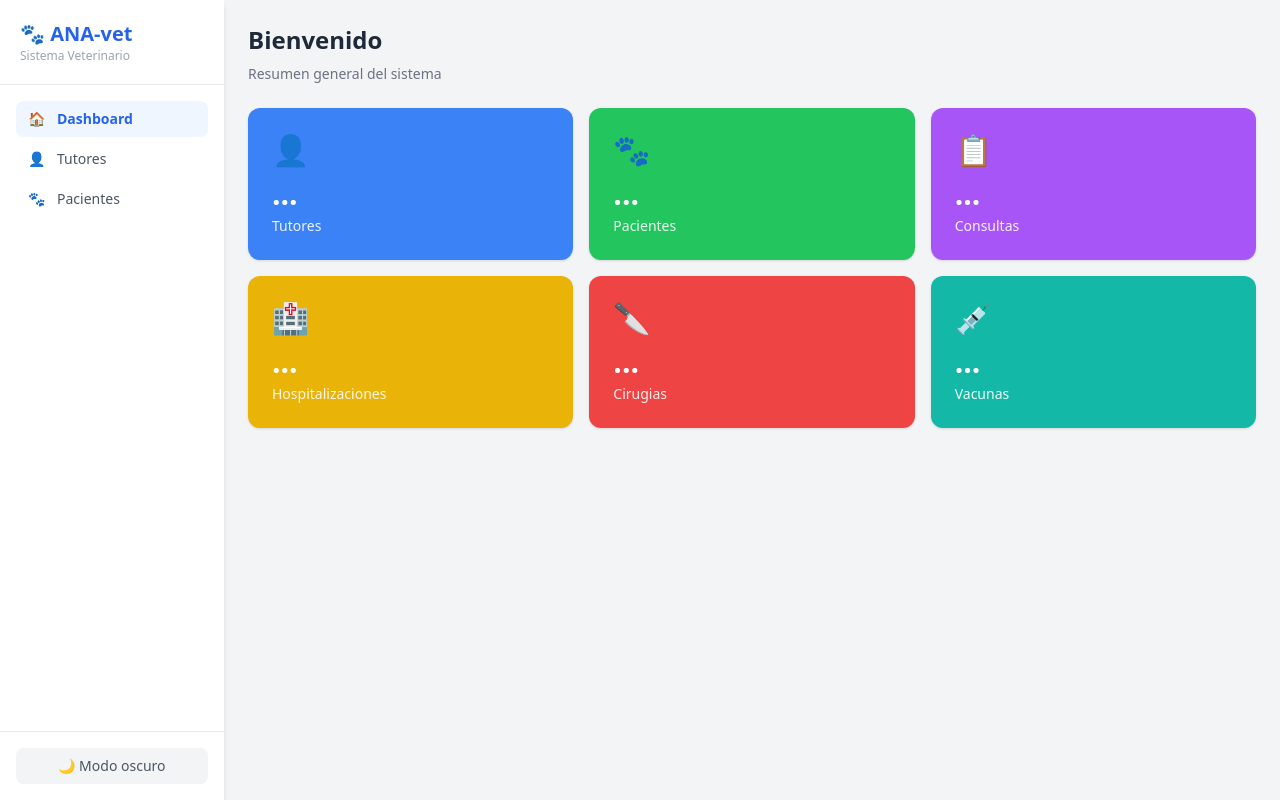
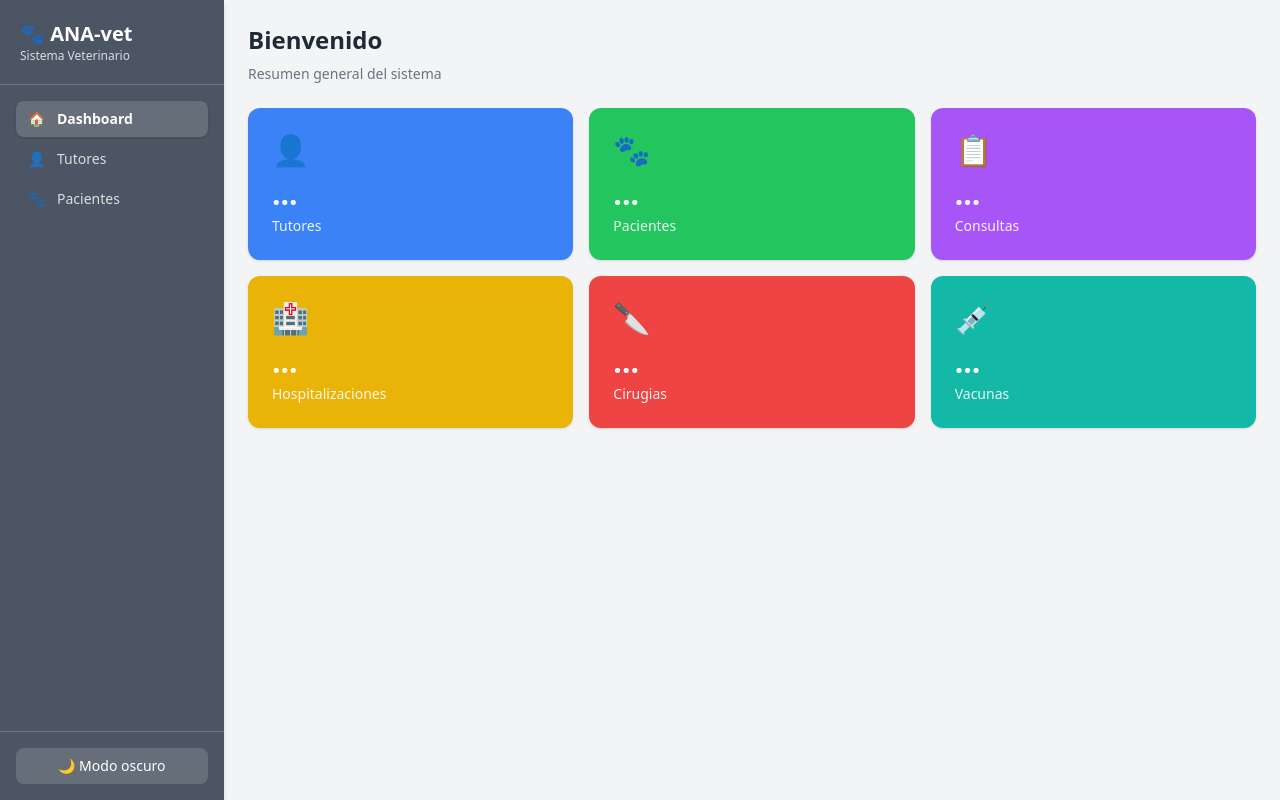
Before and after one commit to agdisc11/ANA-vet, a React (Create React App) app in the folder frontend/clinica-vet-frontend/: page / in a window 1280 px wide. Built offline with nearby package versions, Linux system fonts and the light colour scheme; no server answers.

Commit message:
feat: add selected animal sidebar theming and species/breed selects

```diff
--- a/frontend/clinica-vet-frontend/src/App.js
+++ b/frontend/clinica-vet-frontend/src/App.js
@@ -1,5 +1,6 @@
 import { BrowserRouter, Routes, Route } from 'react-router-dom';
 import { ThemeProvider } from './ThemeContext';
+import { SelectedAnimalProvider } from './SelectedAnimalContext';
 import Sidebar from './components/Sidebar';
 import Dashboard from './pages/Dashboard';
 import Tutores from './pages/Tutores';
@@ -12,6 +13,7 @@ import Vacunas from './pages/Vacunas';
 
 function App() {
   return (
+    <SelectedAnimalProvider>
       <ThemeProvider>
         <BrowserRouter>
           <div className="flex h-screen bg-gray-100 dark:bg-gray-800 text-gray-900 dark:text-gray-100">
@@ -31,6 +33,7 @@ function App() {
         </div>
       </BrowserRouter>
     </ThemeProvider>
+  </SelectedAnimalProvider>
   );
 }
 
--- /dev/null
+++ b/frontend/clinica-vet-frontend/src/SelectedAnimalContext.js
@@ -0,0 +1,117 @@
+import { createContext, useContext, useMemo, useState } from 'react';
+
+const SelectedAnimalContext = createContext();
+
+const speciesColorMap = {
+  perro: '#B7791F',
+  gato: '#4A5568',
+  conejo: '#9F7AEA',
+  ave: '#319795',
+  reptil: '#2F855A',
+  huron: '#805AD5',
+  caballo: '#D69E2E',
+  default: '#4B5563',
+};
+
+const breedColorMap = {
+  labrador: '#D69E2E',
+  'pastor alemán': '#A05622',
+  'golden retriever': '#E9A34C',
+  beagle: '#DD6B20',
+  rottweiler: '#9B2C2C',
+  'bulldog francés': '#F6AD55',
+  chihuahua: '#F6E05E',
+  'shih tzu': '#B794F4',
+  siames: '#4A5568',
+  persa: '#718096',
+  'maine coon': '#6B46C1',
+  sphynx: '#A0AEC0',
+  bengalí: '#ED8936',
+  abisinio: '#C05621',
+  ragdoll: '#63B3ED',
+  angora: '#F687B3',
+  neozelandés: '#9F7AEA',
+  'mini lop': '#F56565',
+  belier: '#68D391',
+  holandés: '#2B6CB0',
+  periquito: '#48BB78',
+  canario: '#F6E05E',
+  cacatúa: '#D69E2E',
+  loro: '#38B2AC',
+  agapornis: '#2F855A',
+  iguana: '#2F855A',
+  serpiente: '#718096',
+  tortuga: '#2C7A7B',
+  camaleón: '#38A169',
+  gecko: '#68D391',
+  'pura sangre': '#C05621',
+  andaluz: '#805AD5',
+  'cuarto de milla': '#D69E2E',
+  criollo: '#CC7722',
+  frisón: '#2D3748',
+};
+
+function stringToColor(value) {
+  const str = value?.trim().toLowerCase() || '';
+  let hash = 0;
+  for (let i = 0; i < str.length; i += 1) {
+    hash = str.charCodeAt(i) + ((hash << 5) - hash);
+  }
+  const h = Math.abs(hash % 360);
+  return `hsl(${h}, 60%, 50%)`;
+}
+
+function getAnimalColor(animal) {
+  if (!animal?.especie) return speciesColorMap.default;
+  const especie = animal.especie.toLowerCase();
+  const breed = animal.raza?.trim().toLowerCase();
+  if (breed) {
+    return breedColorMap[breed] ?? stringToColor(breed);
+  }
+  return speciesColorMap[especie] ?? speciesColorMap.default;
+}
+
+function isDarkColor(hex) {
+  if (!hex?.startsWith('#')) return true;
+  const intValue = parseInt(hex.slice(1), 16);
+  const r = (intValue >> 16) & 255;
+  const g = (intValue >> 8) & 255;
+  const b = intValue & 255;
+  const brightness = (r * 299 + g * 587 + b * 114) / 1000;
+  return brightness < 150;
+}
+
+export function SelectedAnimalProvider({ children }) {
+  const [selectedAnimal, setSelectedAnimal] = useState(null);
+
+  const selectedAnimalColor = useMemo(
+    () => getAnimalColor(selectedAnimal),
+    [selectedAnimal]
+  );
+
+  const selectedAnimalTextColor = useMemo(
+    () => (isDarkColor(selectedAnimalColor) ? '#FFFFFF' : '#1F2937'),
+    [selectedAnimalColor]
+  );
+
+  return (
+    <SelectedAnimalContext.Provider
+      value={{
+        selectedAnimal,
+        setSelectedAnimal,
+        selectedAnimalColor,
+        selectedAnimalTextColor,
+      }}
+    >
+      {children}
+    </SelectedAnimalContext.Provider>
+  );
+}
+
+export function useSelectedAnimal() {
+  const context = useContext(SelectedAnimalContext);
+  if (!context) {
+    throw new Error('useSelectedAnimal must be used within SelectedAnimalProvider');
+  }
+  return context;
+}
--- a/frontend/clinica-vet-frontend/src/components/Sidebar.js
+++ b/frontend/clinica-vet-frontend/src/components/Sidebar.js
@@ -1,5 +1,6 @@
 import { Link, useLocation } from 'react-router-dom';
 import { useTheme } from '../ThemeContext';
+import { useSelectedAnimal } from '../SelectedAnimalContext';
 
 const links = [
   { to: '/', label: 'Dashboard', icon: '🏠' },
@@ -10,27 +11,39 @@ const links = [
 export default function Sidebar() {
   const { pathname } = useLocation();
   const { isDark, toggleTheme } = useTheme();
+  const { selectedAnimalColor } = useSelectedAnimal();
+  const sidebarStyle = selectedAnimalColor ? { backgroundColor: selectedAnimalColor } : undefined;
 
   return (
-    <aside className="w-56 bg-white dark:bg-gray-900 shadow-md flex flex-col">
-      <div className="p-5 border-b dark:border-gray-700">
-        <h1 className="text-xl font-bold text-blue-600">🐾 ANA-vet</h1>
-        <p className="text-xs text-gray-400">Sistema Veterinario</p>
+    <aside
+      className={`w-56 shadow-md flex flex-col transition-colors ${selectedAnimalColor ? 'text-white' : 'bg-white dark:bg-gray-900 text-gray-900 dark:text-gray-100'}`}
+      style={sidebarStyle}
+    >
+      <div className={`p-5 border-b ${selectedAnimalColor ? 'border-white/20' : 'dark:border-gray-700'}`}>
+        <h1 className={`text-xl font-bold ${selectedAnimalColor ? 'text-white' : 'text-blue-600'}`}>🐾 ANA-vet</h1>
+        <p className={`text-xs ${selectedAnimalColor ? 'text-white/80' : 'text-gray-400'}`}>Sistema Veterinario</p>
       </div>
       <nav className="flex-1 p-4 space-y-1">
-        {links.map(l => (
-          <Link key={l.to} to={l.to}
-            className={`flex items-center gap-3 px-3 py-2 rounded-lg text-sm transition
-              ${pathname === l.to
-                ? 'bg-blue-50 dark:bg-blue-900 text-blue-600 font-semibold'
-                : 'text-gray-600 dark:text-gray-300 hover:bg-gray-100 dark:hover:bg-gray-800'}`}>
-            <span>{l.icon}</span>{l.label}
-          </Link>
-        ))}
+        {links.map(l => {
+          const isActive = pathname === l.to;
+          const activeClass = selectedAnimalColor
+            ? 'bg-white/15 text-white font-semibold shadow'
+            : 'bg-blue-50 dark:bg-blue-900 text-blue-600 font-semibold';
+          const normalClass = selectedAnimalColor
+            ? 'text-white/80 hover:bg-white/10'
+            : 'text-gray-600 dark:text-gray-300 hover:bg-gray-100 dark:hover:bg-gray-800';
+
+          return (
+            <Link key={l.to} to={l.to}
+              className={`flex items-center gap-3 px-3 py-2 rounded-lg text-sm transition ${isActive ? activeClass : normalClass}`}>
+              <span>{l.icon}</span>{l.label}
+            </Link>
+          );
+        })}
       </nav>
-      <div className="p-4 border-t dark:border-gray-700">
+      <div className={`p-4 border-t ${selectedAnimalColor ? 'border-white/20' : 'dark:border-gray-700'}`}>
         <button onClick={toggleTheme}
-          className="w-full flex items-center justify-center gap-2 px-3 py-2 rounded-lg text-sm bg-gray-100 dark:bg-gray-800 text-gray-600 dark:text-gray-300 hover:bg-gray-200 dark:hover:bg-gray-700 transition">
+          className={`w-full flex items-center justify-center gap-2 px-3 py-2 rounded-lg text-sm transition ${selectedAnimalColor ? 'bg-white/15 text-white hover:bg-white/20' : 'bg-gray-100 dark:bg-gray-800 text-gray-600 dark:text-gray-300 hover:bg-gray-200 dark:hover:bg-gray-700'}`}>
           {isDark ? '☀️ Modo claro' : '🌙 Modo oscuro'}
         </button>
       </div>
--- a/frontend/clinica-vet-frontend/src/pages/Expediente.js
+++ b/frontend/clinica-vet-frontend/src/pages/Expediente.js
@@ -1,18 +1,31 @@
 import { useEffect, useState } from 'react';
 import { useParams, useNavigate } from 'react-router-dom';
 import API from '../api';
+import { useSelectedAnimal } from '../SelectedAnimalContext';
 
 export default function Expediente() {
   const { pacienteId } = useParams();
   const navigate = useNavigate();
+  const { setSelectedAnimal } = useSelectedAnimal();
   const [paciente, setPaciente] = useState(null);
   const [expedientes, setExpedientes] = useState([]);
   const [mostrarForm, setMostrarForm] = useState(false);
 
   useEffect(() => {
+    setSelectedAnimal(null);
     API.get(`/pacientes/${pacienteId}`).then(r => setPaciente(r.data));
     API.get(`/expedientes/${pacienteId}`).then(r => setExpedientes(r.data));
-  }, [pacienteId]);
+  }, [pacienteId, setSelectedAnimal]);
+
+  useEffect(() => {
+    if (paciente) {
+      setSelectedAnimal(paciente);
+    }
+  }, [paciente, setSelectedAnimal]);
+
+  useEffect(() => {
+    return () => setSelectedAnimal(null);
+  }, [setSelectedAnimal]);
 
   const guardar = async () => {
     await API.post('/expedientes', { paciente_id: pacienteId });
--- a/frontend/clinica-vet-frontend/src/pages/Pacientes.js
+++ b/frontend/clinica-vet-frontend/src/pages/Pacientes.js
@@ -1,6 +1,88 @@
 import { useEffect, useState } from 'react';
 import { useNavigate } from 'react-router-dom';
 import API from '../api';
+
+const especieOptions = [
+  { value: '', label: 'Seleccionar especie' },
+  { value: 'Perro', label: 'Perro' },
+  { value: 'Gato', label: 'Gato' },
+  { value: 'Conejo', label: 'Conejo' },
+  { value: 'Ave', label: 'Ave' },
+  { value: 'Reptil', label: 'Reptil' },
+  { value: 'Caballo', label: 'Caballo' },
+];
+
+const razaOptions = {
+  Perro: ['Labrador', 'Pastor Alemán', 'Golden Retriever', 'Beagle', 'Rottweiler', 'Bulldog Francés', 'Chihuahua', 'Shih Tzu', 'Otro'],
+  Gato: ['Siames', 'Persa', 'Maine Coon', 'Sphynx', 'Bengalí', 'Abisinio', 'Ragdoll', 'Otro'],
+  Conejo: ['Angora', 'Neozelandés', 'Mini Lop', 'Belier', 'Holandés', 'Otro'],
+  Ave: ['Periquito', 'Canario', 'Cacatúa', 'Loro', 'Agapornis', 'Otro'],
+  Reptil: ['Iguana', 'Serpiente', 'Tortuga', 'Camaleón', 'Gecko', 'Otro'],
+  Caballo: ['Pura Sangre', 'Andaluz', 'Cuarto de Milla', 'Criollo', 'Frisón', 'Otro'],
+};
+
+const especieColors = {
+  Perro: '#B7791F',
+  Gato: '#4A5568',
+  Conejo: '#9F7AEA',
+  Ave: '#319795',
+  Reptil: '#2F855A',
+  Caballo: '#D69E2E',
+};
+
+const razaColors = {
+  labrador: '#D69E2E',
+  'pastor alemán': '#A05622',
+  'golden retriever': '#E9A34C',
+  beagle: '#DD6B20',
+  rottweiler: '#9B2C2C',
+  'bulldog francés': '#F6AD55',
+  chihuahua: '#F6E05E',
+  'shih tzu': '#B794F4',
+  siames: '#4A5568',
+  persa: '#718096',
+  'maine coon': '#6B46C1',
+  sphynx: '#A0AEC0',
+  bengalí: '#ED8936',
+  abisinio: '#C05621',
+  ragdoll: '#63B3ED',
+  angora: '#F687B3',
+  neozelandés: '#9F7AEA',
+  'mini lop': '#F56565',
+  belier: '#68D391',
+  holandés: '#2B6CB0',
+  periquito: '#48BB78',
+  canario: '#F6E05E',
+  cacatúa: '#D69E2E',
+  loro: '#38B2AC',
+  agapornis: '#2F855A',
+  iguana: '#2F855A',
+  serpiente: '#718096',
+  tortuga: '#2C7A7B',
+  camaleón: '#38A169',
+  gecko: '#68D391',
+  'pura sangre': '#C05621',
+  andaluz: '#805AD5',
+  'cuarto de milla': '#D69E2E',
+  criollo: '#CC7722',
+  frisón: '#2D3748',
+};
+
+function stringToColor(value) {
+  const str = value?.trim().toLowerCase() || '';
+  let hash = 0;
+  for (let i = 0; i < str.length; i += 1) {
+    hash = str.charCodeAt(i) + ((hash << 5) - hash);
+  }
+  const h = Math.abs(hash % 360);
+  return `hsl(${h}, 60%, 50%)`;
+}
+
+function getPreviewColor(especie, raza) {
+  if (!raza) return especieColors[especie] || '#4B5563';
+  const normalized = raza.trim().toLowerCase();
+  return razaColors[normalized] || stringToColor(normalized);
+}
 
 export default function Pacientes() {
   const navigate = useNavigate();
@@ -8,7 +90,7 @@ export default function Pacientes() {
   const [tutores, setTutores] = useState([]);
   const [mostrarForm, setMostrarForm] = useState(false);
   const [form, setForm] = useState({
-    tutor_id: '', nombre: '', especie: '', raza: '',
+    tutor_id: '', nombre: '', especie: '', raza: '', raza_custom: '',
     sexo: '', fecha_nacimiento: '', funcion_zootecnica: '',
     esquemas_preventivos: '', tatuaje: '', microchip: ''
   });
@@ -21,7 +103,9 @@ export default function Pacientes() {
   useEffect(() => { cargar(); }, []);
 
   const guardar = async () => {
-    if (!form.tutor_id || !form.nombre || !form.especie || !form.sexo) {
+    const razaFinal = form.raza === 'Otro' ? form.raza_custom.trim() : form.raza;
+
+    if (!form.tutor_id || !form.nombre || !form.especie || !form.sexo || !razaFinal) {
       alert('Por favor completa todos los campos requeridos');
       return;
     }
@@ -31,7 +115,7 @@ export default function Pacientes() {
         tutor_id: parseInt(form.tutor_id),
         nombre: form.nombre,
         especie: form.especie,
-        raza: form.raza || null,
+        raza: razaFinal || null,
         sexo: form.sexo,
         fecha_nacimiento: form.fecha_nacimiento || null,
         funcion_zootecnica: form.funcion_zootecnica || null,
@@ -41,7 +125,7 @@ export default function Pacientes() {
       };
 
       await API.post('/pacientes', datos);
-      setForm({ tutor_id: '', nombre: '', especie: '', raza: '', sexo: '', fecha_nacimiento: '', funcion_zootecnica: '', esquemas_preventivos: '', tatuaje: '', microchip: '' });
+      setForm({ tutor_id: '', nombre: '', especie: '', raza: '', raza_custom: '', sexo: '', fecha_nacimiento: '', funcion_zootecnica: '', esquemas_preventivos: '', tatuaje: '', microchip: '' });
       setMostrarForm(false);
       cargar();
     } catch (error) {
@@ -67,19 +151,49 @@ export default function Pacientes() {
             <option value="">Seleccionar tutor</option>
             {tutores.map(t => <option key={t.id} value={t.id}>{t.nombre} {t.apellidos}</option>)}
           </select>
-          {[
-            { key: 'nombre', label: 'Nombre' },
-            { key: 'especie', label: 'Especie' },
-            { key: 'raza', label: 'Raza' },
-            { key: 'funcion_zootecnica', label: 'Función zootécnica' },
-            { key: 'esquemas_preventivos', label: 'Esquemas preventivos' },
-            { key: 'tatuaje', label: 'Tatuaje' },
-            { key: 'microchip', label: 'Microchip' },
-          ].map(f => (
-            <input key={f.key} placeholder={f.label}
-              value={form[f.key]} onChange={e => setForm({...form, [f.key]: e.target.value})}
-              className="border rounded-lg px-3 py-2 text-sm dark:bg-gray-800 dark:text-white dark:border-gray-600 focus:outline-none focus:ring-2 focus:ring-blue-300" />
-          ))}
+          <input placeholder="Nombre"
+            value={form.nombre} onChange={e => setForm({...form, nombre: e.target.value})}
+            className="border rounded-lg px-3 py-2 text-sm dark:bg-gray-800 dark:text-white dark:border-gray-600 focus:outline-none focus:ring-2 focus:ring-blue-300" />
+          <select value={form.especie} onChange={e => setForm({...form, especie: e.target.value, raza: '', raza_custom: ''})}
+            className="border rounded-lg px-3 py-2 text-sm dark:bg-gray-800 dark:text-white dark:border-gray-600 focus:outline-none focus:ring-2 focus:ring-blue-300">
+            {especieOptions.map(option => (
+              <option key={option.value} value={option.value}>{option.label}</option>
+            ))}
+          </select>
+          <select value={form.raza} onChange={e => setForm({...form, raza: e.target.value, raza_custom: ''})}
+            disabled={!form.especie}
+            className="border rounded-lg px-3 py-2 text-sm dark:bg-gray-800 dark:text-white dark:border-gray-600 focus:outline-none focus:ring-2 focus:ring-blue-300 disabled:cursor-not-allowed disabled:opacity-60">
+            <option value="">Seleccionar raza</option>
+            {(razaOptions[form.especie] || ['Otro']).map(raza => (
+              <option key={raza} value={raza}>{raza}</option>
+            ))}
+          </select>
+          {form.raza === 'Otro' && (
+            <input placeholder="Escribe la raza"
+              value={form.raza_custom} onChange={e => setForm({...form, raza_custom: e.target.value})}
+              className="border rounded-lg px-3 py-2 text-sm col-span-2 dark:bg-gray-800 dark:text-white dark:border-gray-600 focus:outline-none focus:ring-2 focus:ring-blue-300" />
+          )}
+          {form.especie && (
+            <div className="col-span-2 flex items-center gap-3 mt-1">
+              <span className="h-8 w-8 rounded-lg border border-gray-200 dark:border-gray-700"
+                style={{ backgroundColor: getPreviewColor(form.especie, form.raza === 'Otro' ? form.raza_custom : form.raza) }} />
+              <p className="text-sm text-gray-700 dark:text-gray-200">
+                Color activo para {form.raza === 'Otro' ? (form.raza_custom || 'otra raza') : form.raza || form.especie}
+              </p>
+            </div>
+          )}
+          <input placeholder="Función zootécnica"
+            value={form.funcion_zootecnica} onChange={e => setForm({...form, funcion_zootecnica: e.target.value})}
+            className="border rounded-lg px-3 py-2 text-sm dark:bg-gray-800 dark:text-white dark:border-gray-600 focus:outline-none focus:ring-2 focus:ring-blue-300" />
+          <input placeholder="Esquemas preventivos"
+            value={form.esquemas_preventivos} onChange={e => setForm({...form, esquemas_preventivos: e.target.value})}
+            className="border rounded-lg px-3 py-2 text-sm dark:bg-gray-800 dark:text-white dark:border-gray-600 focus:outline-none focus:ring-2 focus:ring-blue-300" />
+          <input placeholder="Tatuaje"
+            value={form.tatuaje} onChange={e => setForm({...form, tatuaje: e.target.value})}
+            className="border rounded-lg px-3 py-2 text-sm dark:bg-gray-800 dark:text-white dark:border-gray-600 focus:outline-none focus:ring-2 focus:ring-blue-300" />
+          <input placeholder="Microchip"
+            value={form.microchip} onChange={e => setForm({...form, microchip: e.target.value})}
+            className="border rounded-lg px-3 py-2 text-sm dark:bg-gray-800 dark:text-white dark:border-gray-600 focus:outline-none focus:ring-2 focus:ring-blue-300" />
           <select value={form.sexo} onChange={e => setForm({...form, sexo: e.target.value})}
             className="border rounded-lg px-3 py-2 text-sm dark:bg-gray-800 dark:text-white dark:border-gray-600 focus:outline-none focus:ring-2 focus:ring-blue-300">
             <option value="">Sexo</option>
```
Lines whose indentation alone changed are shown as unchanged.
